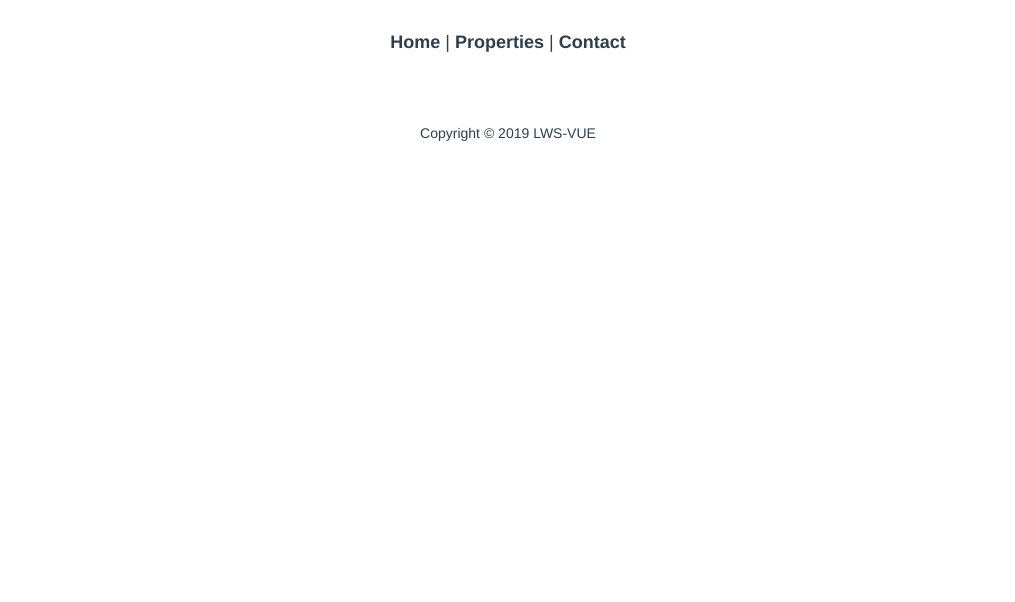
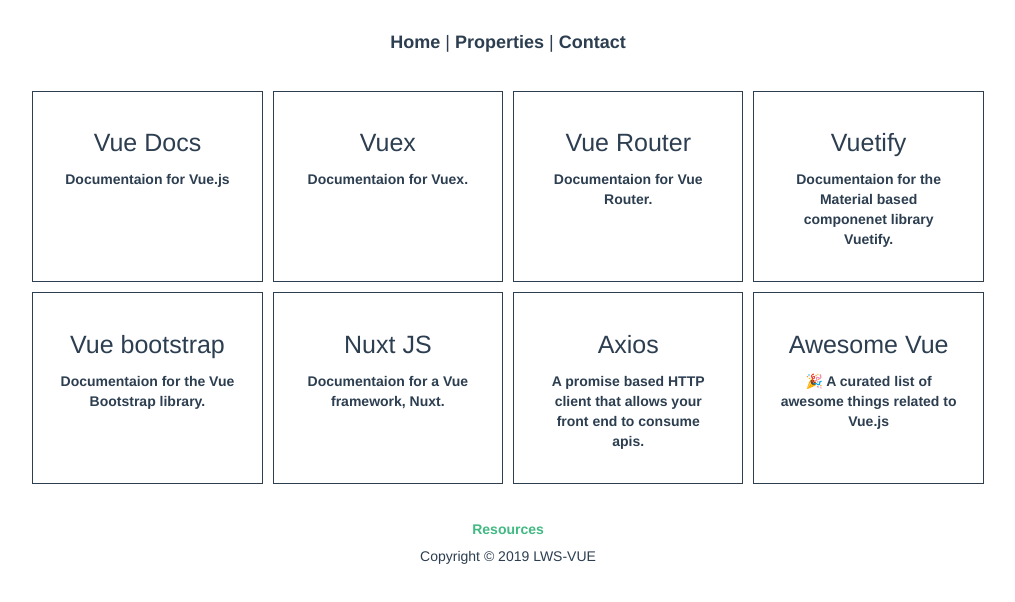
Before and after one commit to tBoccinfuso/lwsvue, a Vue app: page /resources in a window 1280 px wide. Shown: the top 602 px of the page, without its empty margins (132-1147 px from the left). Built offline with nearby package versions, Linux system fonts and the light colour scheme.

Commit message:
added resources

```diff
--- a/src/components/layout/Footer.vue
+++ b/src/components/layout/Footer.vue
@@ -1,5 +1,6 @@
 <template>
   <footer id="footer">
+    <router-link to='/resources'>Resources</router-link>
     <p id="copyright">{{ `Copyright &copy; ${new Date().getUTCFullYear()} ${$store.state.app.app_name}` }}</p>
   </footer>
 </template>
--- a/src/router.js
+++ b/src/router.js
@@ -5,6 +5,7 @@
 // Import views
 import Home from '@/views/Home.vue'
 import Contact from '@/views/Contact.vue'
+import Resources from '@/views/Resources.vue'
 import Properties from '@/views/Properties.vue'
 import Property from '@/views/Property.vue'
 
@@ -36,6 +37,15 @@
       component: Contact
     },
     {
+      path: '/resources',
+      name: 'resources',
+      meta: {
+        title: `Resources ${titleEnding}`,
+        description: 'Get Learn\'t for what.'
+      },
+      component: Resources
+    },
+    {
       path: '/properties',
       name: 'properties',
       meta: {
--- a/src/styles/_general.scss
+++ b/src/styles/_general.scss
@@ -2,17 +2,19 @@
   text-align: center;
   font-size: 18px;
   padding: 30px;
+}
+
 a {
   font-weight: bold;
   color: $dark-blue;
   text-decoration: none;
+  transition: 0.6s;
   &.router-link-exact-active {
     color: $green;
   }
-  }
-  .logout-btn{
-    position: absolute;
-    top: 0;
-    right: 0;
+  &:hover{
+    text-decoration: none;
+    color: $green;
+    transition: 0.6s;
   }
 }
--- /dev/null
+++ b/src/views/Resources.vue
@@ -0,0 +1,77 @@
+<template>
+  <div class="resources">
+    <a v-for="resource in resources" class="resource" :class="resource.name" :key="resource.name" :href="resource.link">
+      <h3>{{ resource.name }}</h3>
+      <p>{{ resource.desc }}</p>
+    </a>
+  </div>
+</template>
+
+<script>
+export default {
+  name: 'resources',
+  data () {
+    return {
+      resources: [
+        {
+          name: 'Vue Docs',
+          link: 'https://vuejs.org/v2/guide/',
+          desc: 'Documentaion for Vue.js'
+        },
+        {
+          name: 'Vuex',
+          link: 'https://vuex.vuejs.org/',
+          desc: 'Documentaion for Vuex.'
+        },
+        {
+          name: 'Vue Router',
+          link: 'https://router.vuejs.org/guide/',
+          desc: 'Documentaion for Vue Router.'
+        },
+        {
+          name: 'Vuetify',
+          link: 'https://vuetifyjs.com/en/getting-started/quick-start',
+          desc: 'Documentaion for the Material based componenet library Vuetify.'
+        },
+        {
+          name: 'Vue bootstrap',
+          link: 'https://bootstrap-vue.js.org/docs',
+          desc: 'Documentaion for the Vue Bootstrap library.'
+        },
+        {
+          name: 'Nuxt JS',
+          link: 'https://nuxtjs.org/',
+          desc: 'Documentaion for a Vue framework, Nuxt.'
+        },
+        {
+          name: 'Axios',
+          link: 'https://vuejs.org/v2/cookbook/using-axios-to-consume-apis.html',
+          desc: 'A promise based HTTP client that allows your front end to consume apis.'
+        },
+        {
+          name: 'Awesome Vue',
+          link: 'https://github.com/vuejs/awesome-vue',
+          desc: '🎉 A curated list of awesome things related to Vue.js'
+        }
+      ]
+    }
+  }
+}
+</script>
+
+<style lang="scss" scpoed>
+  .resources {
+    display: flex;
+    flex-wrap: wrap;
+    justify-content: center;
+    width: 90%;
+    margin: 0 auto;
+
+    .resource{
+      width: 20%;
+      padding: 25px;
+      border: 1px solid $dark-blue;
+      margin: 5px;
+    }
+  }
+</style>
```
Lines whose indentation alone changed are shown as unchanged.
